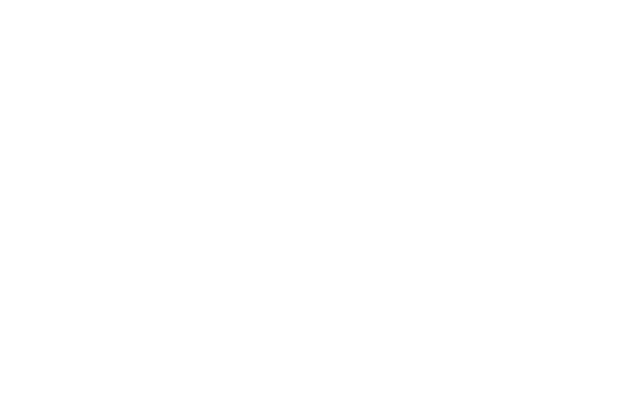
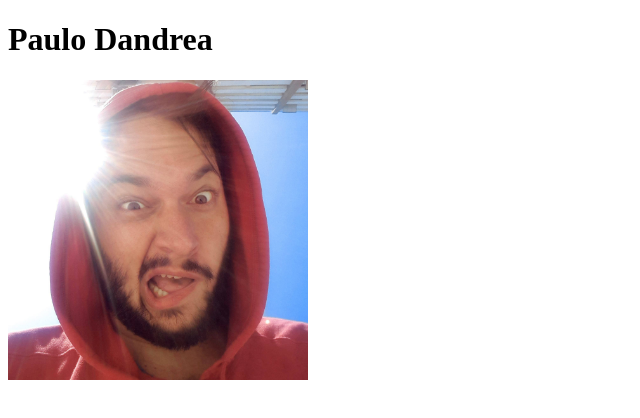
Before and after one commit to Paulo-Dandrea/Paulo-Dandrea.github.io, a plain HTML site: page index.html in a window 1280 px wide. Shown: the whole page, without its empty margins (0-640 px from the left). Drawn offline with Linux system fonts and the light colour scheme.

Commit message:
Adicionar meu nome e minha foto no portfolio

```diff
--- a/index.html
+++ b/index.html
@@ -3,9 +3,11 @@
 <head>
     <meta charset="UTF-8">
     <meta name="viewport" content="width=device-width, initial-scale=1.0">
-    <title>Document</title>
+    <title>Paulo Dandrea - Porfolio Web</title>
 </head>
 <body>
+    <h1>Paulo Dandrea</h1>
+    <img src="images/euNoSol.jpg" alt="Paulo Dandrea com um moletom vermelho e o Sol de contra luz" width="300">
 
 </body>
 </html>
```
Also changed, not shown: images/euNoSol.jpg (added).
